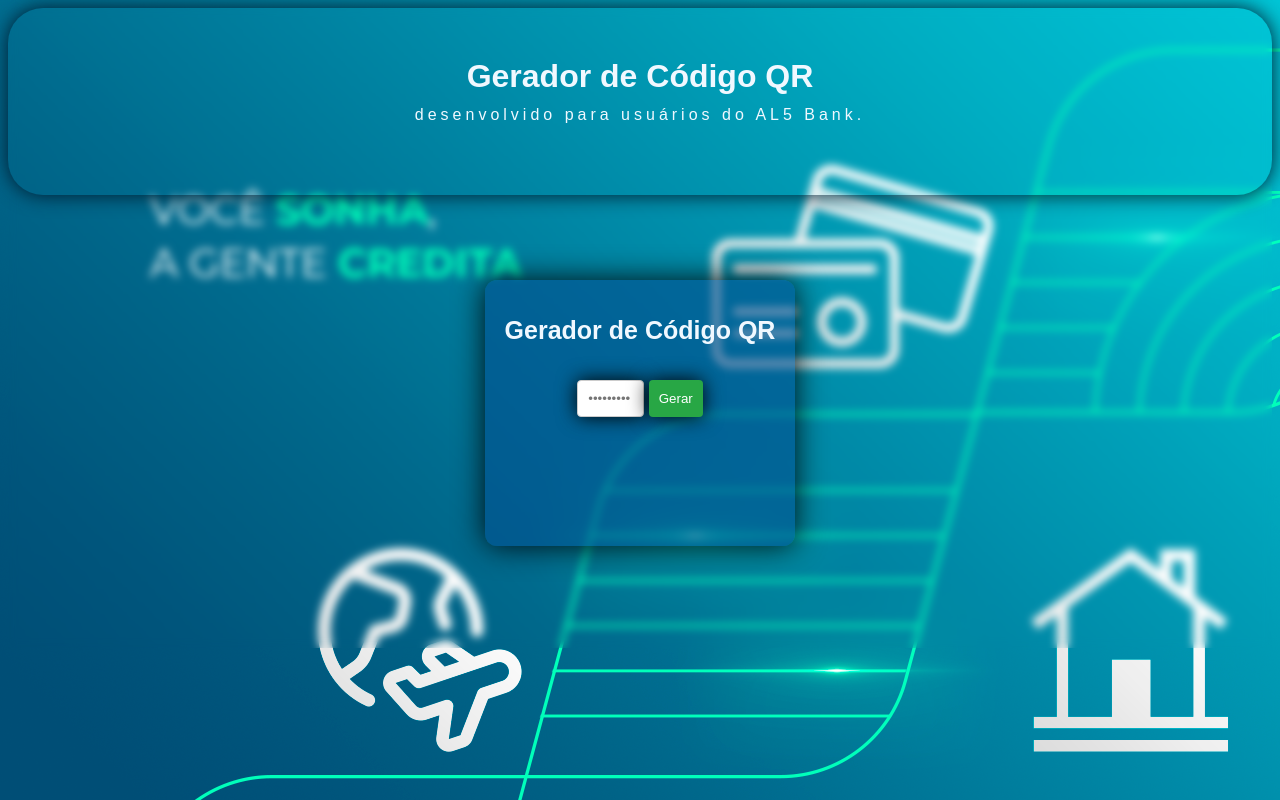
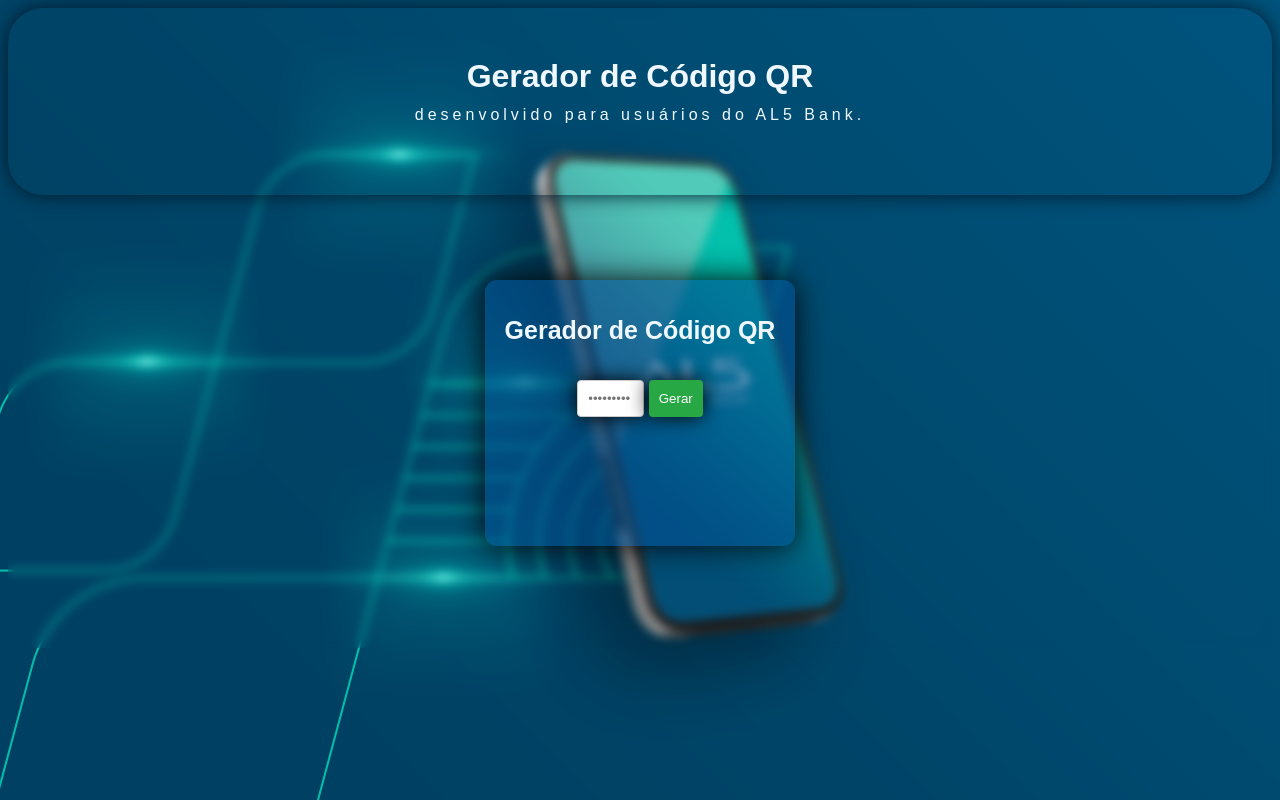
Before and after one commit to guto56/myFiles, a PHP site: page / in a window 1280 px wide. Run offline with PHP 8.4, Linux system fonts and the light colour scheme.

Commit message:
README && style qrcode

```diff
--- a/Programação/geradorQrCode/style.css
+++ b/Programação/geradorQrCode/style.css
@@ -1,13 +1,14 @@
+
 body {
     font-family: Arial, sans-serif;
     display: flex;
     justify-content: center;
     align-items: center;
     height: 80vh;
-    background-image: url(./AL5-BANK-WALLPAPER-V02C\ 1.png);
+    background-image: url(./planoDeFundo.png);
     background-repeat: no-repeat;
     background-attachment: fixed;
-    backdrop-filter: blur(4px);
+    backdrop-filter: blur(5px);
 }
 
 .container {
```
Also changed, not shown: README.md.
